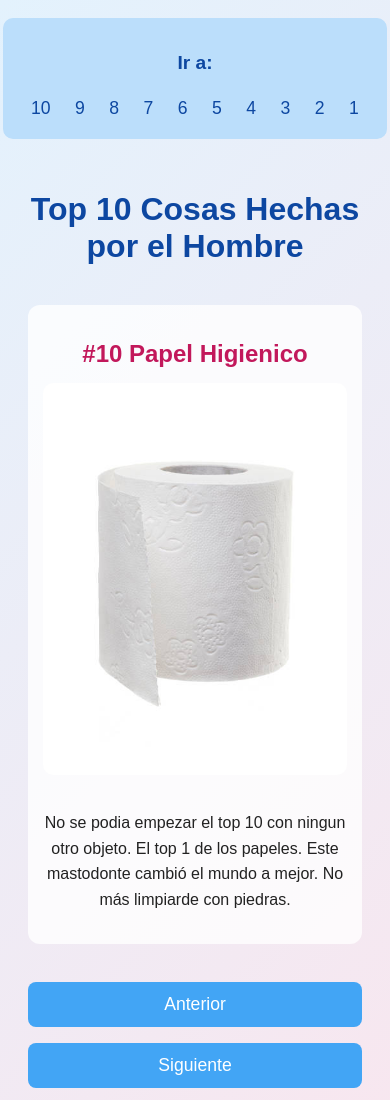
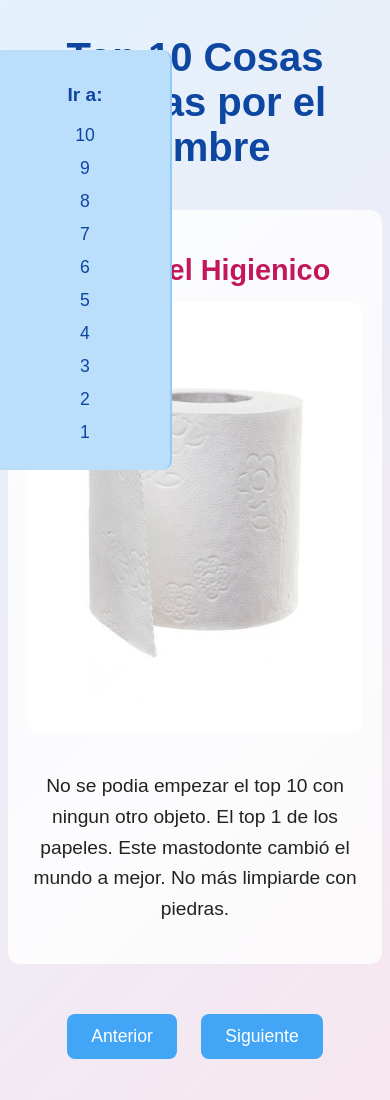
Before and after one commit to JaviCace/Si, a plain HTML site: page index.html in a window 390 px wide. Shown: the top 1100 px of the page. Drawn offline with Linux system fonts and the light colour scheme.

Commit message:
Revert "asdf"
This reverts commit d9e4d2e86a3eb17f39d222c95b9a3cd0af921486.

```diff
--- a/estilo.css
+++ b/estilo.css
@@ -6,7 +6,8 @@ body {
   color: #222;
 }
 
-.content {
+.content
+{
   max-width: 900px;
   text-align: center;
 }
@@ -107,56 +108,3 @@ nav#bottomNav a:hover {
 .botones button:hover {
   background-color: #1e88e5;
 }
-
-/* --- Ajustes para móviles --- */
-@media (max-width: 768px) {
-  body {
-    flex-direction: column;  /* contenido en columna */
-    align-items: center;
-    padding: 10px;
-  }
-
-  .content {
-    max-width: 100%;
-    padding: 10px;
-  }
-
-  nav#sideNav {
-    position: static;   /* que ya no quede fijo */
-    width: 100%;
-    border-right: none;
-    border-radius: 10px;
-    margin-bottom: 20px;
-  }
-
-  nav#sideNav a {
-    display: inline-block; /* en línea, como menú superior */
-    margin: 5px 10px;
-  }
-
-  nav#bottomNav {
-    margin: 20px 0;
-  }
-
-  .top-item {
-    margin: 20px 0;
-    padding: 15px;
-  }
-
-  h1 {
-    font-size: 2em;
-  }
-
-  .top-item h2 {
-    font-size: 1.5em;
-  }
-
-  .top-item p {
-    font-size: 1em;
-  }
-
-  .botones button {
-    width: 100%;  /* botones grandes y adaptados */
-    margin: 8px 0;
-  }
-}
```
